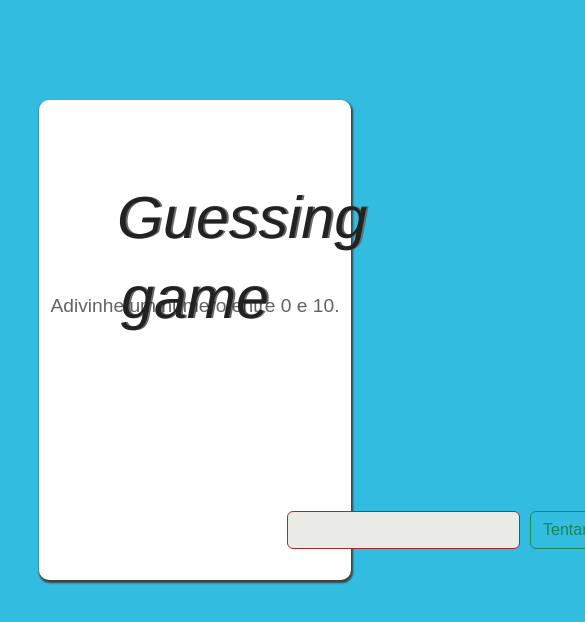
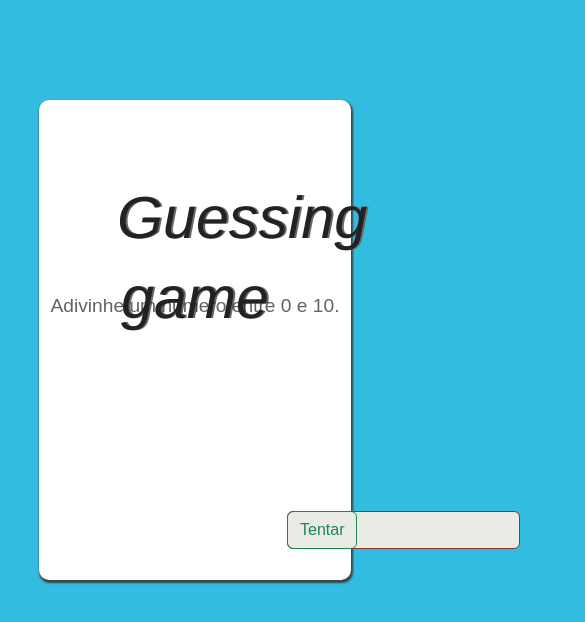
Before and after one commit to ttmzz/Guessing-game, a plain HTML site: page index.html in a window 390 px wide. Shown: the whole page, 585 px wide, since content can reach past the window. Drawn offline with nearby package versions, Linux system fonts and the light colour scheme.

Commit message:
Update style.css

```diff
--- a/style.css
+++ b/style.css
@@ -80,7 +80,7 @@ body {
   }
 
   button {
-    position: absolut;
+    position: absolute;
   }
 
 }
```
